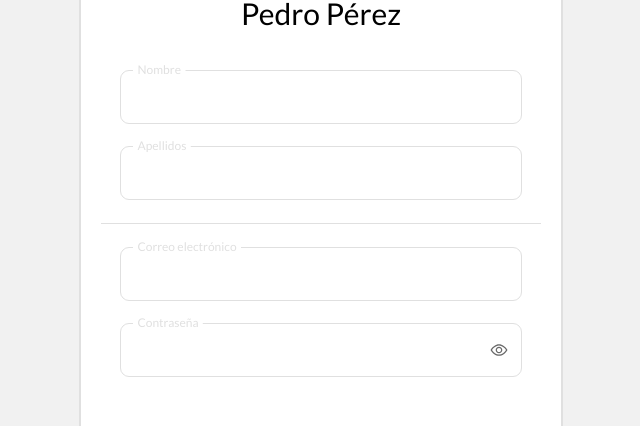
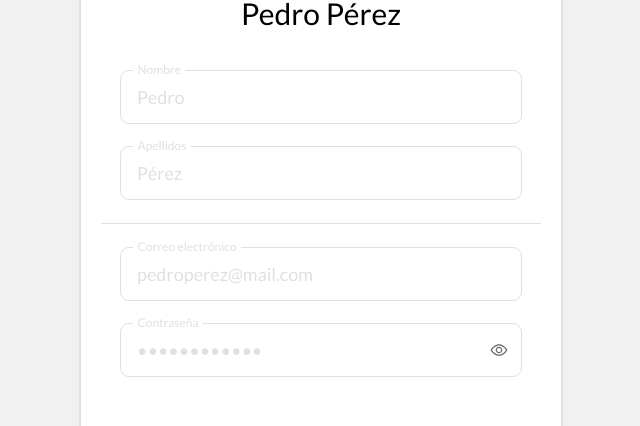
Before and after one commit to ISPP-Grupo5/BugaLink, a Next.js app in the folder bugalink-frontend/: page /users/1/edit in a window 1280 px wide. Shown: the part 206-632 px from the top of the page, without its empty margins (319-959 px from the left). Built offline with nearby package versions, Linux system fonts and the light colour scheme.

Commit message:
fix: add missing attributes

```diff
--- a/bugalink-frontend/components/forms/TextField/index.tsx
+++ b/bugalink-frontend/components/forms/TextField/index.tsx
@@ -13,6 +13,8 @@ type props = {
   showPassword?: boolean;
   setShowPassword?: (value: boolean) => void;
   error?: string;
+  disabled?: boolean;
+  onClick?: () => void;
   props?: any;
 };
 
@@ -20,7 +22,6 @@ type props = {
 export default function TextField({
   type,
   fieldName,
-  name,
   content,
   setContent,
   parentClassName,
@@ -28,6 +29,8 @@ export default function TextField({
   showPassword,
   setShowPassword,
   error,
+  disabled,
+  onClick,
   ...props
 }: props) {
   return (
@@ -44,7 +47,10 @@ export default function TextField({
             : 'outline-light-gray focus:outline-turquoise'
         }`}
         onChange={(e) => setContent(e.target.value)}
-        name={name}
+        value={content}
+        id={fieldName}
+        disabled={disabled}
+        onClick={onClick}
         {...props}
       />
       {type === 'password' && (
```
